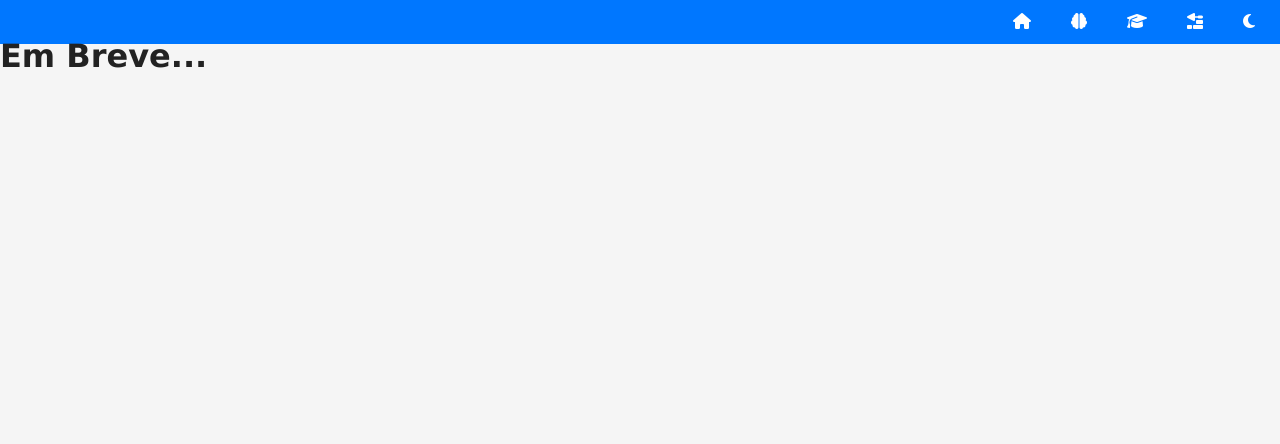
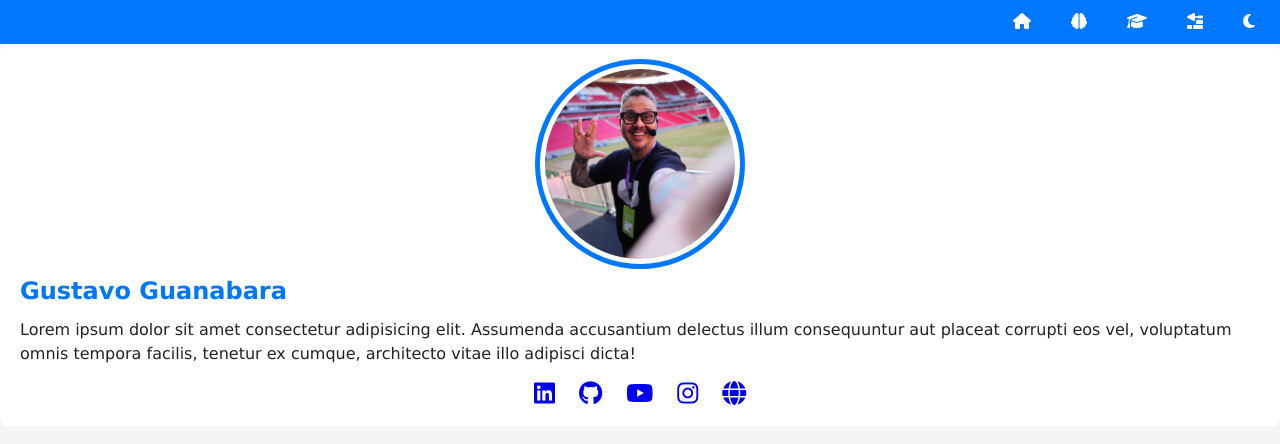
Before and after one commit to vinioliveira-developer/Projeto-portif-lio, a plain HTML site: page index.html in a window 1280 px wide. Drawn offline with Linux system fonts and the light colour scheme.

Commit message:
feat: adiciona imagens e ícones na main

```diff
--- a/estilos/style.css
+++ b/estilos/style.css
@@ -66,3 +66,42 @@ header {
 
     }
 }
+
+main {
+
+}
+
+#ficha {
+    background-color: var(--fundo-card);
+    padding: 20px;
+    border-radius: 8px;
+
+    h1 {
+        color: var(--destaque);
+        margin: 15px 0;
+        font-size: 1.5em;
+        text-align: left;
+    }
+}
+
+.foto {
+    width: 200px;
+    aspect-ratio: 1/1;
+    object-fit: cover;
+    overflow: hidden;
+    border-radius: 50%;
+    border: 5px solid var(--fundo-card);
+    outline: 5px solid var(--destaque);
+    display: block;
+    margin: auto;
+    margin-bottom: 15px;
+}
+
+.social {
+    display: flex;
+    justify-content: center;
+    align-items: center;
+    font-size: 1.5em;
+    gap: 1em;
+    margin-top: 15px;
+}
--- a/index.html
+++ b/index.html
@@ -25,7 +25,19 @@
     </header>
 
     <main>
-        <h1>Em Breve...</h1>
+        <section id="ficha">
+            <img src="imagens/guanabara-perfil.jpg" alt="Imagem de perfil" class="foto">
+            <h1>Gustavo Guanabara</h1>
+            <p>Lorem ipsum dolor sit amet consectetur adipisicing elit. Assumenda accusantium delectus illum consequuntur aut placeat corrupti eos vel, voluptatum omnis tempora facilis, tenetur ex cumque, architecto vitae illo adipisci dicta!</p>
+            <div class="social">
+                <a href="https://br.linkedin.com/in/guanabara" target="_blank" rel="nofollow"><i class="fa-brands fa-linkedin"></i></a>
+                <a href="https://github.com/gustavoguanabara" target="_blank" rel="nofollow"><i class="fa-brands fa-github"></i></a>
+                <a href="https://www.youtube.com/@cursoemvideo" target="_blank" rel="nofollow"><i class="fa-brands fa-youtube"></i></a>
+                <a href="https://www.instagram.com/gustavoguanabara/" target="_blank" rel="nofollow"><i class="fa-brands fa-instagram"></i></a>
+                <a href="https://www.cursoemvideo.com/" target="_blank" rel="nofollow"><i class="fa-solid fa-globe"></i></a>
+            </div>
+        </section>
+        <section id="detalhe"></section>
     </main>
 
     <footer>
```
